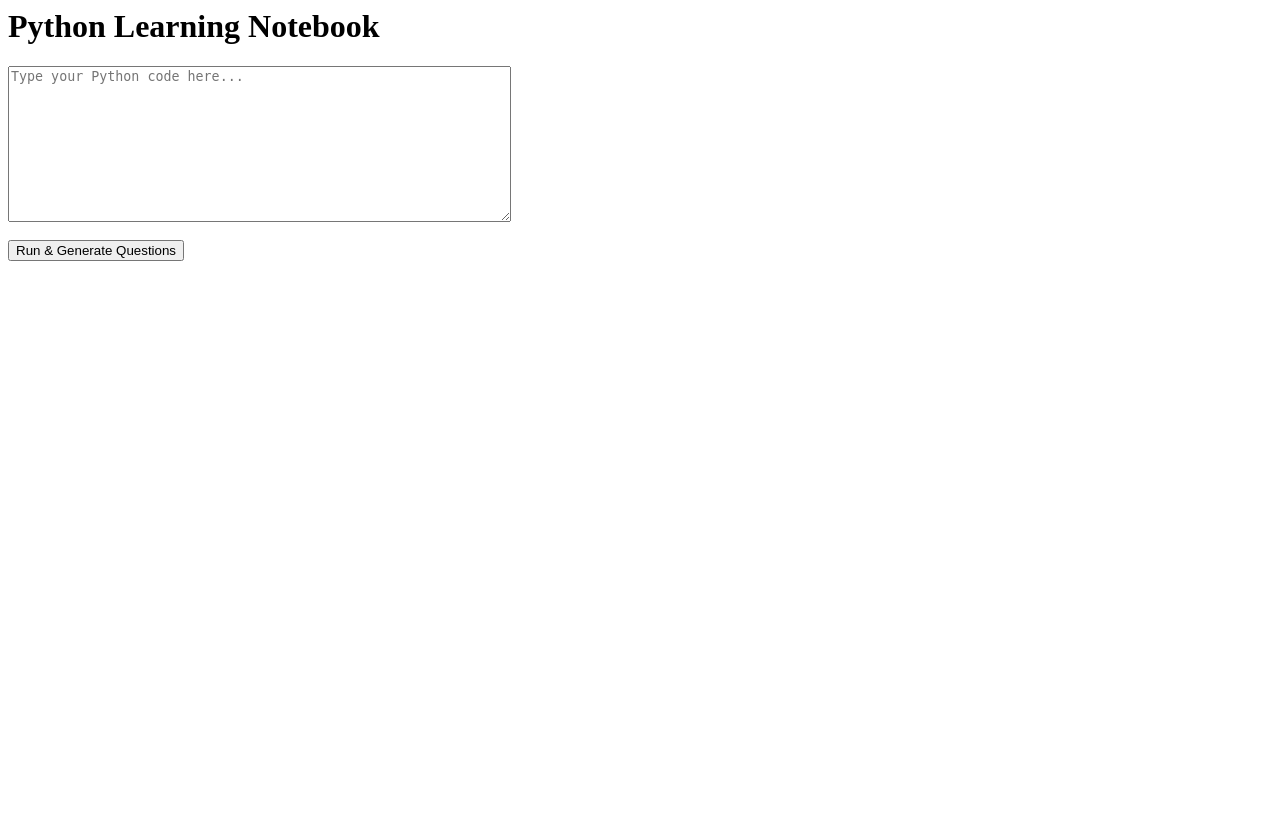
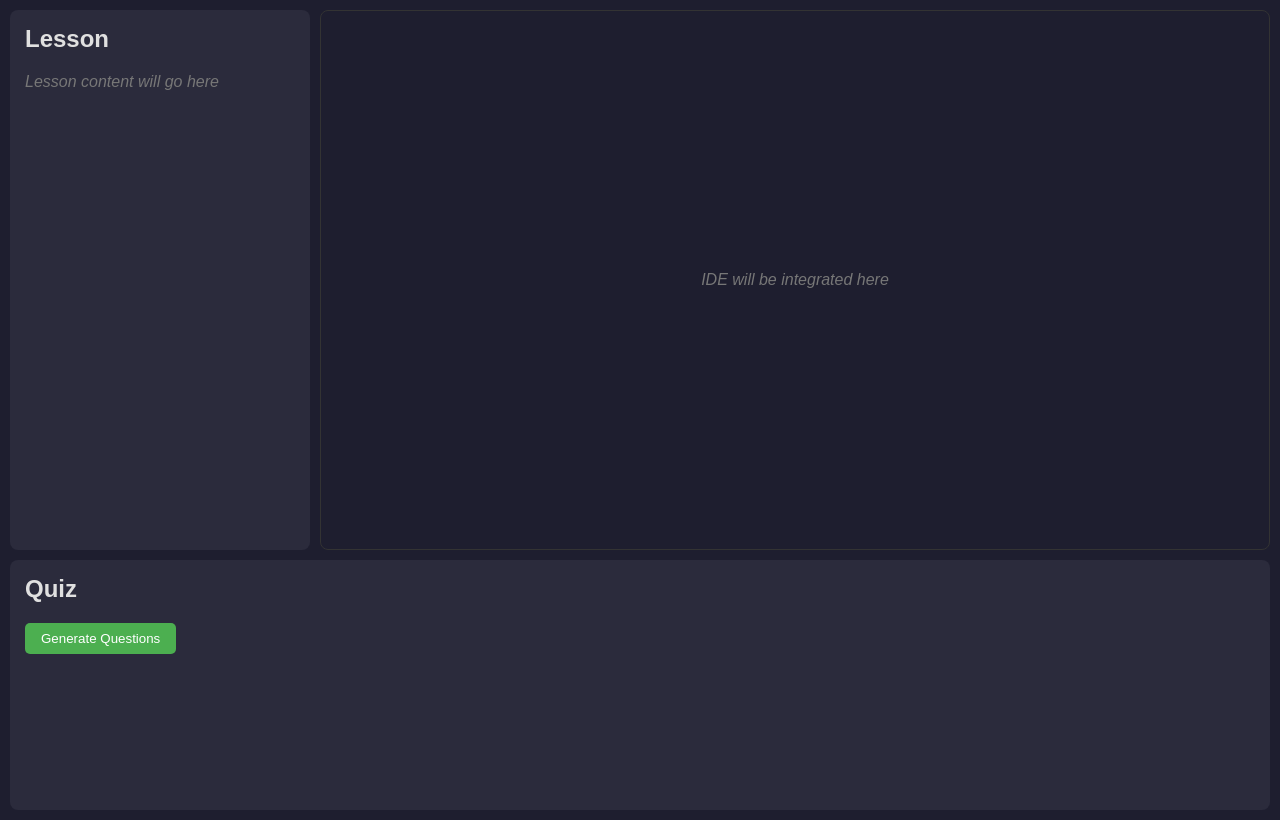
Before and after one commit to APresta19/py-notebook, a Flask app: page / in a window 1280 px wide. Before the commit the page ends 261 px from the top, so only its background shows below. Run offline with Flask 3, Linux system fonts and the light colour scheme; parts of the project's set-up code (start-up, migrations or seed data) failed here and were passed over.

Commit message:
New UI look + Additions to (hopefully) allow for easier integration (#15)
* Upload logs

* New UI look + Additions to (hopefully) allow for easier integration

```diff
--- a/Sprint_1/app.py
+++ b/Sprint_1/app.py
@@ -44,5 +44,5 @@ def home():
     return render_template('Question_Test.html', result=result, questions_html=questions_html)
 
 if __name__ == '__main__':
-    ui = FlaskUI(app=app, server="flask", width=800, height=600)
+    ui = FlaskUI(app=app, server="flask", width=1920, height=1080)
     ui.run()
--- a/Sprint_1/templates/Question_Test.html
+++ b/Sprint_1/templates/Question_Test.html
@@ -1,18 +1,118 @@
 <html>
 <head>
-        <script src="{{url_for('static', filename='codebox.js')}}"></script>
+    <title>PyNotebook</title>
+    <style>
+        body {
+            margin: 0;
+            height: 100vh;
+            background-color: #1e1e2f;
+            color: #e0e0e0;
+            font-family: Arial, sans-serif;
+        }
+
+        .grid-container {
+            display: grid;
+
+            /* 2 columns: left panel + main IDE */
+            grid-template-columns: 300px 1fr;
+
+            /* 2 rows: main content + quiz */
+            grid-template-rows: 1fr 250px;
+
+            height: 100vh;
+            gap: 10px;
+            padding: 10px;
+        }
+
+        /* Lesson Panel (Top Left) */
+        .lesson-panel {
+            grid-column: 1;
+            grid-row: 1;
+            background-color: #2b2b3c;
+            padding: 15px;
+            border-radius: 8px;
+        }
+
+        /* IDE Panel (Main Center) */
+        .ide-panel {
+            grid-column: 2;
+            grid-row: 1;
+            background-color: #1e1e2f;
+            border: 1px solid #333;
+            border-radius: 8px;
+
+            display: flex;
+            justify-content: center;
+            align-items: center;
+        }
+
+        /* Quiz Panel (YOUR SECTION) */
+        .quiz-panel {
+            grid-column: 1 / span 2; /* spans across bottom */
+            grid-row: 2;
+            background-color: #2b2b3c;
+            padding: 15px;
+            border-radius: 8px;
+            overflow-y: auto;
+        }
+
+        .placeholder {
+            color: #777;
+            font-style: italic;
+        }
+
+        h2 {
+            margin-top: 0;
+        }
+
+        button {
+            padding: 8px 16px;
+            background-color: #4CAF50;
+            border: none;
+            border-radius: 5px;
+            color: white;
+            cursor: pointer;
+        }
+
+        button:hover {
+            background-color: #45a049;
+        }
+    </style>
 </head>
+
 <body>
-        <h1>Python Learning Notebook</h1>
+
+<div class="grid-container">
+
+    <!-- Lesson Panel (NOT YOURS) -->
+    <div class="lesson-panel">
+        <h2>Lesson</h2>
+        <p class="placeholder">Lesson content will go here</p>
+    </div>
+
+    <!-- IDE Panel (NOT YOURS) -->
+    <div class="ide-panel">
+        <p class="placeholder">IDE will be integrated here</p>
+    </div>
+
+    <!-- Quiz Panel (YOUR RESPONSIBILITY) -->
+    <div class="quiz-panel">
+        <h2>Quiz</h2>
 
         <form method="post">
-            <textarea id="codebox" name="code" rows="10" cols="60"
-            placeholder="Type your Python code here..."></textarea><br><br>
-
-            <button type="submit">Run & Generate Questions</button>
+            <button type="submit">Generate Questions</button>
         </form>
 
+        <div>
             {{ result | safe }}
+        </div>
+
+        <div>
             {{ questions_html | safe }}
+        </div>
+    </div>
+
+</div>
+
 </body>
 </html>
```
Lines whose indentation alone changed are shown as unchanged.
